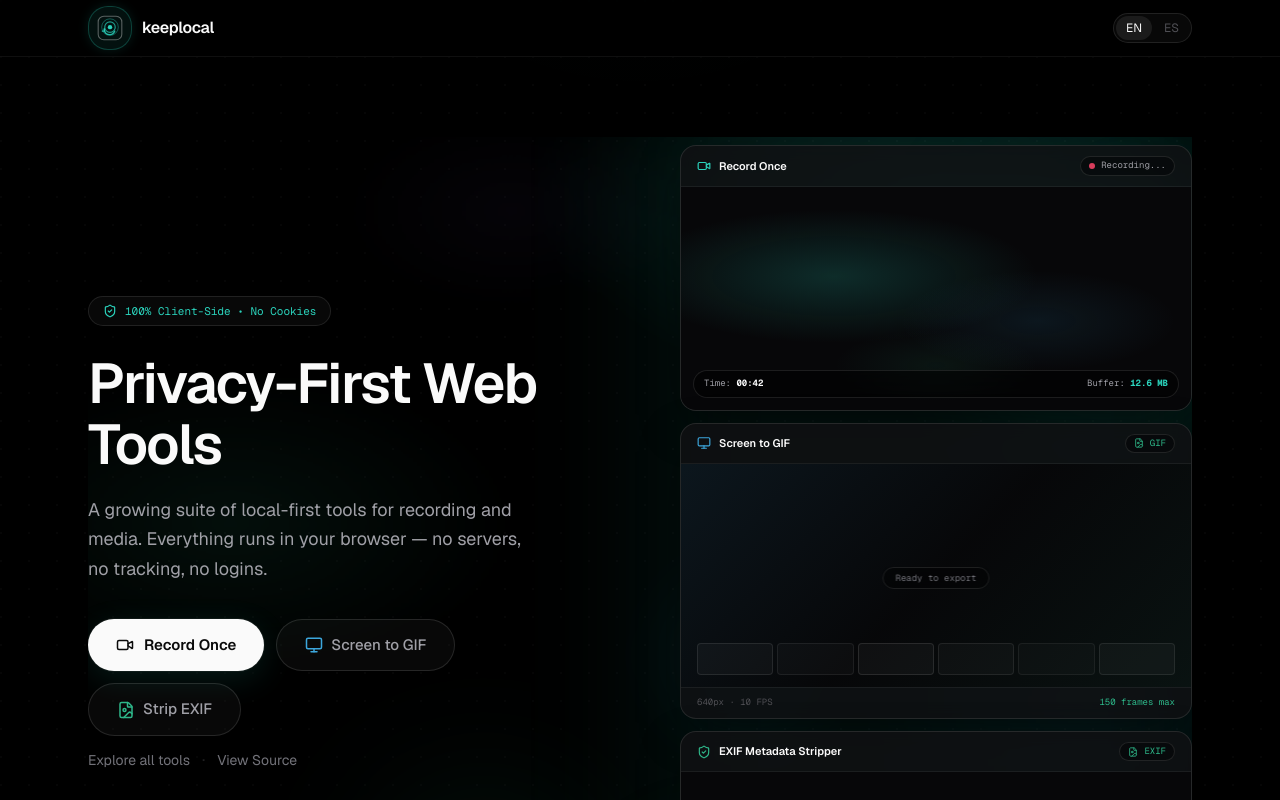
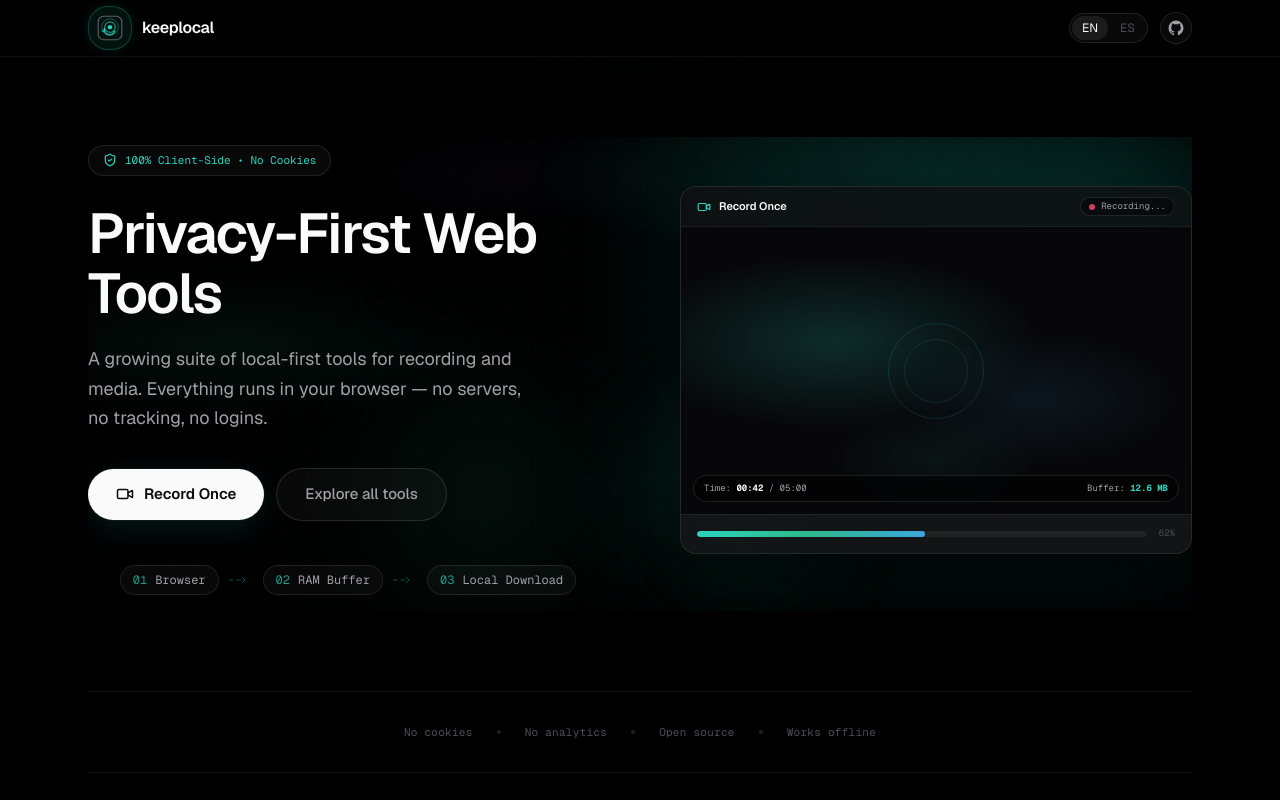
Before and after one commit to rmirandasv/keeplocal, a Next.js app: page /en in a window 1280 px wide. Shown: the top 800 px of the page. Built offline with nearby package versions, Linux system fonts and the light colour scheme.

Commit message:
feat: add GitHub icon to SiteHeader and clean up HeroSection component by removing unused props

```diff
--- a/src/app/[lang]/page.tsx
+++ b/src/app/[lang]/page.tsx
@@ -63,17 +63,10 @@
           heroSubtitle={dict.home.heroSubtitle}
           privacyBadge={dict.home.privacyBadge}
           ctaRecordOnce={dict.home.ctaRecordOnce}
-          ctaScreenToGif={dict.home.ctaScreenToGif}
-          ctaExifStripper={dict.home.ctaExifStripper}
           ctaExplore={dict.home.ctaExplore}
-          githubCta={dict.home.githubCta}
           signalPath={dict.home.signalPath as [string, string, string]}
           recordOnceLabel={dict.home.tools.recordOnce.title}
           recordingLabel={dict.recorder.recordingState}
-          screenToGifLabel={dict.home.tools.screenToGif.title}
-          gifReadyLabel={dict.home.gifReadyLabel}
-          exifStripperLabel={dict.home.tools.exifStripper.title}
-          metadataRemovedLabel={dict.home.metadataRemovedLabel}
         />
 
         {/* Trust strip */}
--- /dev/null
+++ b/src/components/icons/MdiGithub.tsx
@@ -0,0 +1,12 @@
+import type { SVGProps } from "react";
+
+export function MdiGithub(props: SVGProps<SVGSVGElement>) {
+  return (
+    <svg xmlns="http://www.w3.org/2000/svg" width="1em" height="1em" viewBox="0 0 24 24" {...props}>
+      <path
+        fill="currentColor"
+        d="M12 2A10 10 0 0 0 2 12c0 4.42 2.87 8.17 6.84 9.5c.5.08.66-.23.66-.5v-1.69c-2.77.6-3.36-1.34-3.36-1.34c-.46-1.16-1.11-1.47-1.11-1.47c-.91-.62.07-.6.07-.6c1 .07 1.53 1.03 1.53 1.03c.87 1.52 2.34 1.07 2.91.83c.09-.65.35-1.09.63-1.34c-2.22-.25-4.55-1.11-4.55-4.92c0-1.11.38-2 1.03-2.71c-.1-.25-.45-1.29.1-2.64c0 0 .84-.27 2.75 1.02c.79-.22 1.65-.33 2.5-.33s1.71.11 2.5.33c1.91-1.29 2.75-1.02 2.75-1.02c.55 1.35.2 2.39.1 2.64c.65.71 1.03 1.6 1.03 2.71c0 3.82-2.34 4.66-4.57 4.91c.36.31.69.92.69 1.85V21c0 .27.16.59.67.5C19.14 20.16 22 16.42 22 12A10 10 0 0 0 12 2"
+      />
+    </svg>
+  );
+}
--- a/src/components/layout/SiteHeader.tsx
+++ b/src/components/layout/SiteHeader.tsx
@@ -1,6 +1,8 @@
 import Link from "next/link";
 import type { Dictionary } from "@/utils/i18n";
 import LogoBadge from "@/components/brand/LogoBadge";
+import { MdiGithub } from "@/components/icons/MdiGithub";
+import { GITHUB_REPO_URL } from "@/constants/site";
 import { getInternalLink } from "@/utils/common";
 
 interface SiteHeaderProps {
@@ -18,7 +20,6 @@
   backHref,
   backLabel,
 }: SiteHeaderProps) {
-
   return (
     <header className="sticky top-0 z-50 border-b border-border-subtle bg-canvas/70 backdrop-blur-xl">
       <div className="mx-auto flex h-14 max-w-6xl items-center justify-between px-6">
@@ -51,7 +52,7 @@
           </Link>
         )}
 
-        <div className="flex items-center gap-4">
+        <div className="flex items-center gap-3">
           {variant === "tool" && (
             <Link
               href={getInternalLink(lang)}
@@ -89,6 +90,16 @@
               ES
             </Link>
           </div>
+
+          <a
+            href={GITHUB_REPO_URL}
+            target="_blank"
+            rel="noopener noreferrer"
+            aria-label="GitHub"
+            className="flex h-8 w-8 items-center justify-center rounded-full border border-border-default bg-foreground-primary/[0.03] text-foreground-secondary transition-colors hover:border-border-emphasis hover:text-foreground-primary"
+          >
+            <MdiGithub className="h-[18px] w-[18px]" />
+          </a>
         </div>
       </div>
     </header>
--- a/src/components/marketing/HeroSection.tsx
+++ b/src/components/marketing/HeroSection.tsx
@@ -1,9 +1,8 @@
 import Link from "next/link";
-import { ShieldCheck, Monitor, Video, FileImage } from "lucide-react";
+import { ShieldCheck, Video } from "lucide-react";
 import ToolsPreview from "./ToolsPreview";
 import SignalPath from "./SignalPath";
 import HeroAtmosphere from "./HeroAtmosphere";
-import { GITHUB_REPO_URL } from "@/constants/site";
 import { getInternalLink } from "@/utils/common";
 
 interface HeroSectionProps {
@@ -12,17 +11,10 @@
   heroSubtitle: string;
   privacyBadge: string;
   ctaRecordOnce: string;
-  ctaScreenToGif: string;
-  ctaExifStripper: string;
   ctaExplore: string;
-  githubCta: string;
   signalPath: [string, string, string];
   recordOnceLabel: string;
   recordingLabel: string;
-  screenToGifLabel: string;
-  gifReadyLabel: string;
-  exifStripperLabel: string;
-  metadataRemovedLabel: string;
 }
 
 export default function HeroSection({
@@ -31,23 +23,16 @@
   heroSubtitle,
   privacyBadge,
   ctaRecordOnce,
-  ctaScreenToGif,
-  ctaExifStripper,
   ctaExplore,
-  githubCta,
   signalPath,
   recordOnceLabel,
   recordingLabel,
-  screenToGifLabel,
-  gifReadyLabel,
-  exifStripperLabel,
-  metadataRemovedLabel,
 }: HeroSectionProps) {
   return (
     <section className="hero-atmosphere relative w-full overflow-hidden pb-4 pt-2">
       <HeroAtmosphere />
 
-      <div className="relative grid grid-cols-1 items-center gap-14 lg:grid-cols-2 lg:gap-12">
+      <div className="relative grid grid-cols-1 items-center gap-12 lg:grid-cols-2 lg:gap-16">
         {/* Copy column */}
         <div className="flex flex-col items-center text-center lg:items-start lg:text-left">
           <div className="mb-7 inline-flex items-center gap-2 rounded-full border border-border-default bg-foreground-primary/[0.03] px-3.5 py-1.5 font-mono text-[11px] text-brand backdrop-blur-sm">
@@ -63,49 +48,23 @@
             {heroSubtitle}
           </p>
 
-          <div className="mt-9 flex w-full flex-col gap-3">
-            <div className="flex flex-col flex-wrap gap-3 sm:flex-row sm:justify-center lg:justify-start">
-              <Link href={getInternalLink(lang, "/record-once")} className="btn-primary group">
+          <div className="mt-9 flex w-full flex-col items-center gap-3 sm:flex-row sm:justify-center lg:justify-start">
+            <Link
+              href={getInternalLink(lang, "/record-once")}
+              className="btn-primary group w-full sm:w-auto"
+            >
               <Video
                 className="h-[18px] w-[18px] transition-transform group-hover:scale-105"
                 aria-hidden
               />
               <span>{ctaRecordOnce}</span>
             </Link>
-              <Link href={getInternalLink(lang, "/screen-to-gif")} className="btn-secondary group">
-                <Monitor
-                  className="h-[18px] w-[18px] text-accent-sky transition-transform group-hover:scale-105"
-                  aria-hidden
-                />
-                <span>{ctaScreenToGif}</span>
-              </Link>
-              <Link href={getInternalLink(lang, "/exif-stripper")} className="btn-secondary group">
-                <FileImage
-                  className="h-[18px] w-[18px] text-accent-emerald transition-transform group-hover:scale-105"
-                  aria-hidden
-                />
-                <span>{ctaExifStripper}</span>
-              </Link>
-            </div>
-            <div className="flex flex-col items-center gap-3 sm:flex-row sm:justify-center lg:justify-start">
             <a
               href="#tools"
-                className="text-sm text-foreground-tertiary transition-colors hover:text-foreground-secondary"
+              className="btn-secondary w-full sm:w-auto"
             >
               {ctaExplore}
             </a>
-              <span className="hidden text-foreground-muted/40 sm:inline" aria-hidden>
-                ·
-              </span>
-              <a
-                href={GITHUB_REPO_URL}
-                target="_blank"
-                rel="noopener noreferrer"
-                className="text-sm text-foreground-tertiary transition-colors hover:text-foreground-secondary"
-              >
-                {githubCta}
-              </a>
-            </div>
           </div>
 
           <div className="mt-11 w-full">
@@ -113,15 +72,12 @@
           </div>
         </div>
 
-        {/* Tools preview column */}
+        {/* Record Once preview */}
         <div className="relative flex justify-center lg:justify-end">
           <ToolsPreview
+            variant="recordOnce"
             recordOnceLabel={recordOnceLabel}
             recordingLabel={recordingLabel}
-            screenToGifLabel={screenToGifLabel}
-            gifReadyLabel={gifReadyLabel}
-            exifStripperLabel={exifStripperLabel}
-            metadataRemovedLabel={metadataRemovedLabel}
           />
         </div>
       </div>
--- a/src/components/marketing/ToolsPreview.tsx
+++ b/src/components/marketing/ToolsPreview.tsx
@@ -1,21 +1,23 @@
 import { FileImage, Monitor, ShieldCheck, Video } from "lucide-react";
 
 interface ToolsPreviewProps {
+  variant?: "recordOnce" | "all";
   recordOnceLabel: string;
   recordingLabel: string;
-  screenToGifLabel: string;
-  gifReadyLabel: string;
-  exifStripperLabel: string;
-  metadataRemovedLabel: string;
+  screenToGifLabel?: string;
+  gifReadyLabel?: string;
+  exifStripperLabel?: string;
+  metadataRemovedLabel?: string;
 }
 
 export default function ToolsPreview({
+  variant = "all",
   recordOnceLabel,
   recordingLabel,
-  screenToGifLabel,
-  gifReadyLabel,
-  exifStripperLabel,
-  metadataRemovedLabel,
+  screenToGifLabel = "Screen to GIF",
+  gifReadyLabel = "Ready to export",
+  exifStripperLabel = "EXIF Stripper",
+  metadataRemovedLabel = "Metadata removed",
 }: ToolsPreviewProps) {
   return (
     <div className="relative w-full max-w-lg">
@@ -47,19 +49,37 @@
               {recordingLabel}
             </span>
           </div>
-          <div className="relative aspect-[16/7] overflow-hidden">
+          <div className="relative aspect-video overflow-hidden">
             <div className="spectrum-wash absolute inset-0" aria-hidden />
+            <div className="absolute inset-0 flex items-center justify-center">
+              <div className="h-24 w-24 rounded-full border border-brand/15" aria-hidden />
+              <div className="absolute h-16 w-16 rounded-full border border-accent-sky/15" aria-hidden />
+            </div>
             <div className="absolute bottom-3 left-3 right-3 flex justify-between rounded-lg border border-border-default bg-black/50 px-2.5 py-1.5 font-mono text-[9px] text-foreground-secondary backdrop-blur-md">
               <span>
-                Time: <b className="text-foreground-primary">00:42</b>
+                Time: <b className="text-foreground-primary">00:42</b> / 05:00
               </span>
               <span>
                 Buffer: <b className="text-brand">12.6 MB</b>
               </span>
             </div>
           </div>
+          <div className="flex items-center gap-3 border-t border-border-subtle bg-foreground-primary/[0.02] px-4 py-3">
+            <div className="h-1.5 flex-1 overflow-hidden rounded-full bg-foreground-primary/[0.06]">
+              <div
+                className="vu-bar-animate h-full rounded-full"
+                style={{
+                  background:
+                    "linear-gradient(90deg, hsl(var(--brand)), hsl(var(--accent-emerald)), hsl(var(--accent-sky)))",
+                }}
+              />
+            </div>
+            <span className="font-mono text-[9px] text-foreground-muted">62%</span>
+          </div>
         </div>
 
+        {variant === "all" && (
+          <>
             {/* Screen to GIF mini preview */}
             <div className="overflow-hidden rounded-2xl border border-border-default bg-surface-1/80 shadow-[0_16px_48px_-12px_rgba(0,0,0,0.6)] backdrop-blur-sm">
               <div className="flex items-center justify-between border-b border-border-subtle px-4 py-2.5">
@@ -83,7 +103,6 @@
                   }}
                   aria-hidden
                 />
-            {/* GIF frame strip mock */}
                 <div className="absolute inset-x-4 bottom-3 flex gap-1">
                   {[0.9, 0.7, 1, 0.8, 0.6, 0.85].map((opacity, i) => (
                     <div
@@ -139,6 +158,8 @@
                 </div>
               </div>
             </div>
+          </>
+        )}
       </div>
     </div>
   );
```
Lines whose indentation alone changed are shown as unchanged.
